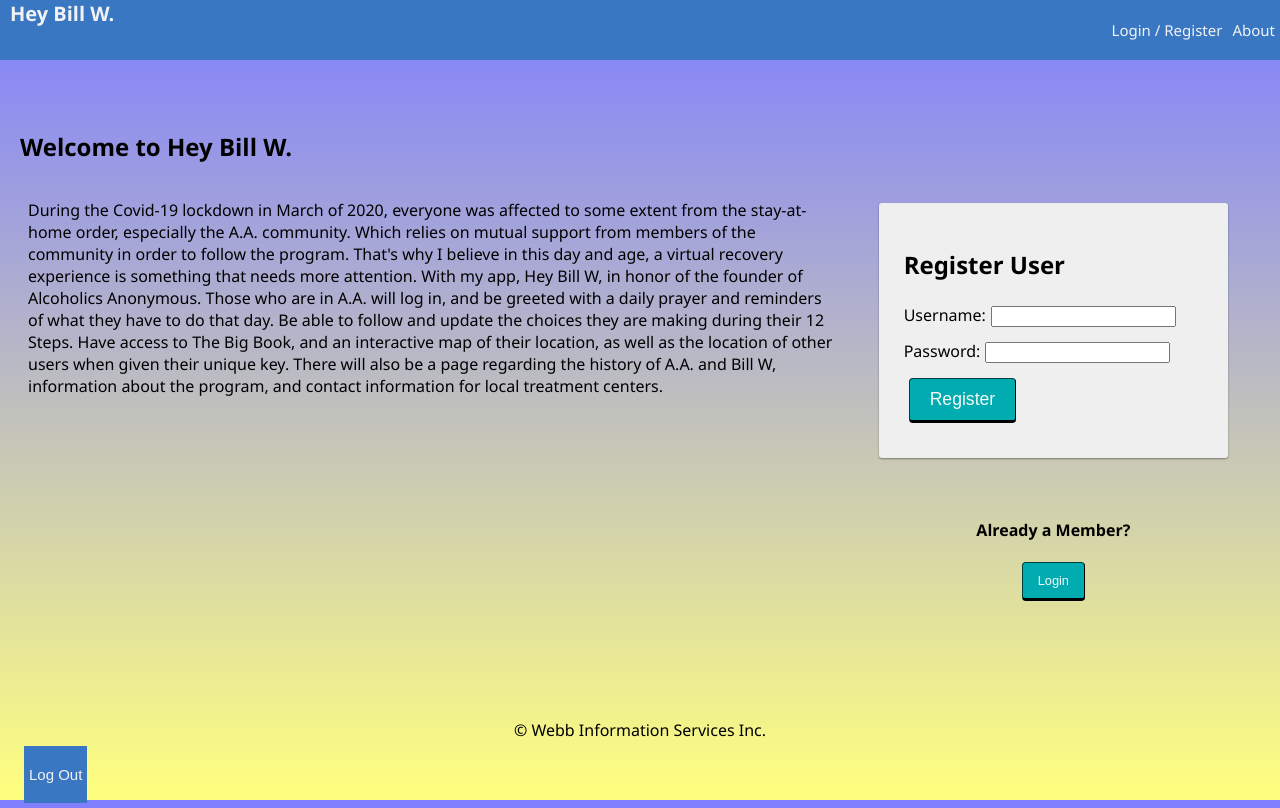
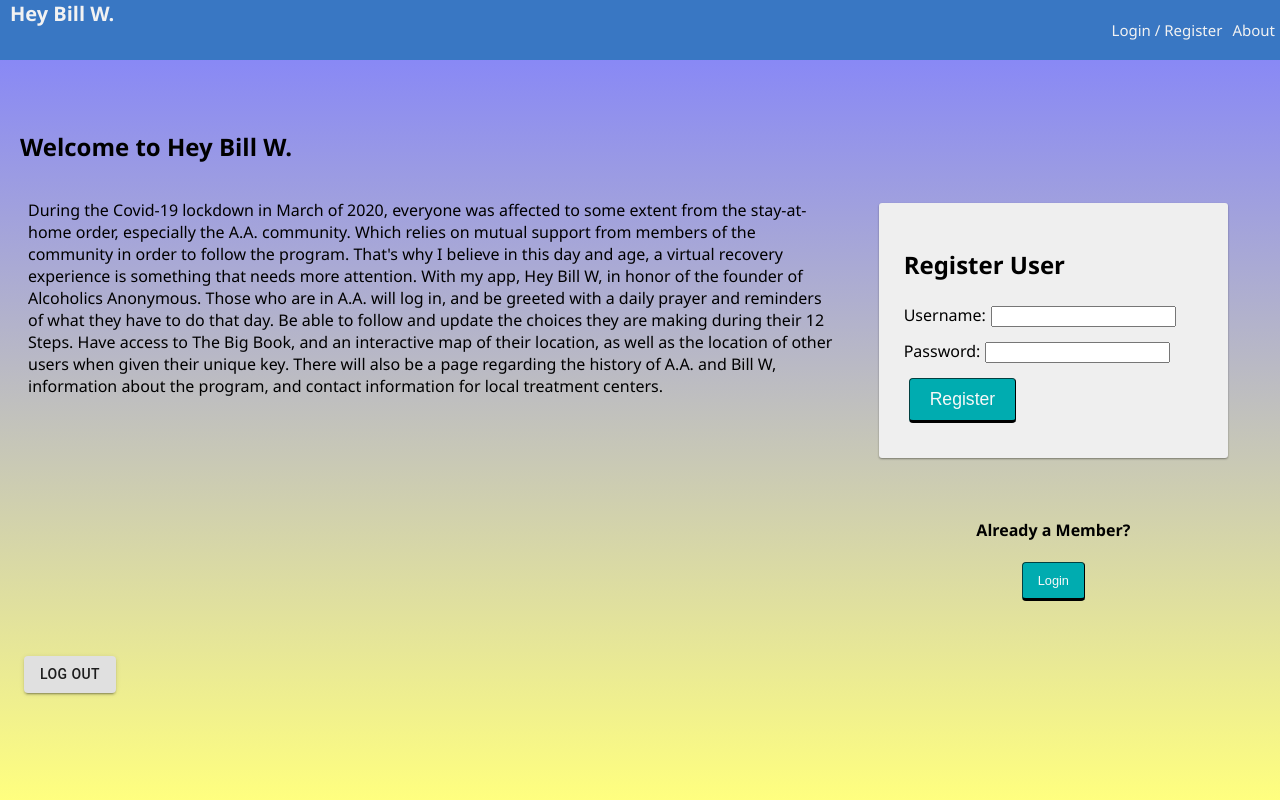
Before and after one commit to claywebb5/prime-solo-project, a React (Create React App) app: page /#/home in a window 1280 px wide. Built offline with nearby package versions, Linux system fonts and the light colour scheme; no server answers.

Commit message:
Final demo code

```diff
--- a/src/components/Footer/Footer.jsx
+++ b/src/components/Footer/Footer.jsx
@@ -12,8 +12,8 @@ function Footer() {
     <>
       <Container className="theFooter">
         {/* <WILL DISPLAY THE COPYRIGHT FOR PRIME> */}
-        <footer> &copy; Webb Information Services Inc.</footer>
-
+        {/* <footer> &copy; Webb Information Services Inc.</footer> */}
+        <br />
         {/* <WILL DISPLAY THE LOG OUT BUTTON> */}
         <LogOutButton className="navLink" />
       </Container>
--- a/src/components/LogOutButton/LogOutButton.jsx
+++ b/src/components/LogOutButton/LogOutButton.jsx
@@ -1,10 +1,11 @@
 import React from 'react';
 import { useDispatch } from 'react-redux';
+import Button from "@material-ui/core/Button";
 
 function LogOutButton(props) {
   const dispatch = useDispatch();
   return (
-    <button style={{position: "left"}}
+    <Button color="neutral" variant="contained" style={{position: "left"}}
       // This button shows up in multiple locations and is styled differently
       // because it's styled differently depending on where it is used, the className
       // is passed to it from it's parents through React props
@@ -12,7 +13,7 @@ function LogOutButton(props) {
       onClick={() => dispatch({ type: 'LOGOUT' })}
     >
       Log Out
-    </button>
+    </Button>
   );
 }
 
--- a/src/components/TwelveSteps/TwelveSteps.jsx
+++ b/src/components/TwelveSteps/TwelveSteps.jsx
@@ -53,7 +53,7 @@ function TwelveSteps() {
 
                                     <CardActions disableSpacing>
                                         <Button size="small" color="primary" onClick={() => handleStepEdit(steps.id)}>
-                                            Edit
+                                            Reflection
                                         </Button>
                                     </CardActions>
 
```
